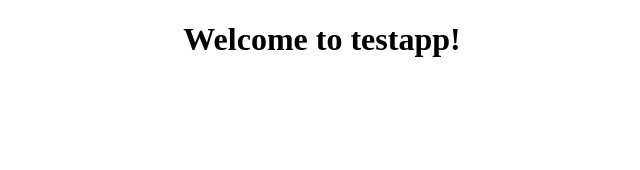
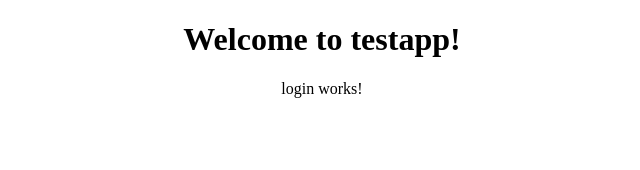
Before and after one commit to jonathanCNITA/-Daily-Stand-Up, an Angular app: page / in a window 1280 px wide. Shown: the top 170 px of the page, without its empty margins (318-958 px from the left). Built offline with nearby package versions, Linux system fonts and the light colour scheme.

Commit message:
Import login component and display on app

```diff
--- a/src/app/app.component.html
+++ b/src/app/app.component.html
@@ -3,4 +3,5 @@
   <h1>
     Welcome to {{ title }}!
   </h1>
+  <app-login></app-login>
 </div>
--- a/src/app/app.module.ts
+++ b/src/app/app.module.ts
@@ -1,11 +1,13 @@
 import { BrowserModule } from '@angular/platform-browser';
 import { NgModule } from '@angular/core';
-
+import { NgForm } from '@angular/forms';
 import { AppComponent } from './app.component';
+import { LoginComponent } from './main/login/login.component';
 
 @NgModule({
   declarations: [
-    AppComponent
+    AppComponent,
+    LoginComponent
   ],
   imports: [
     BrowserModule
```
